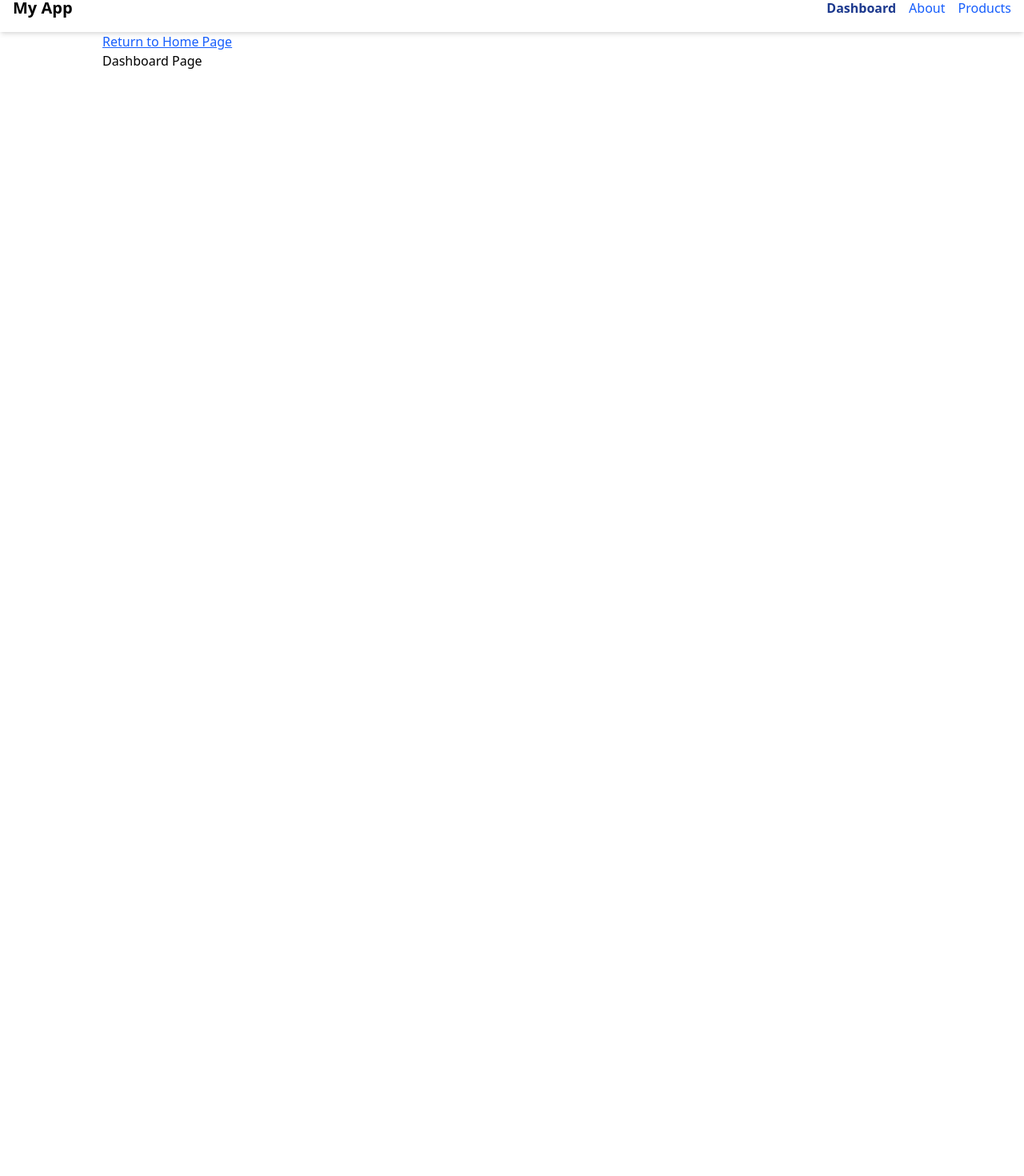
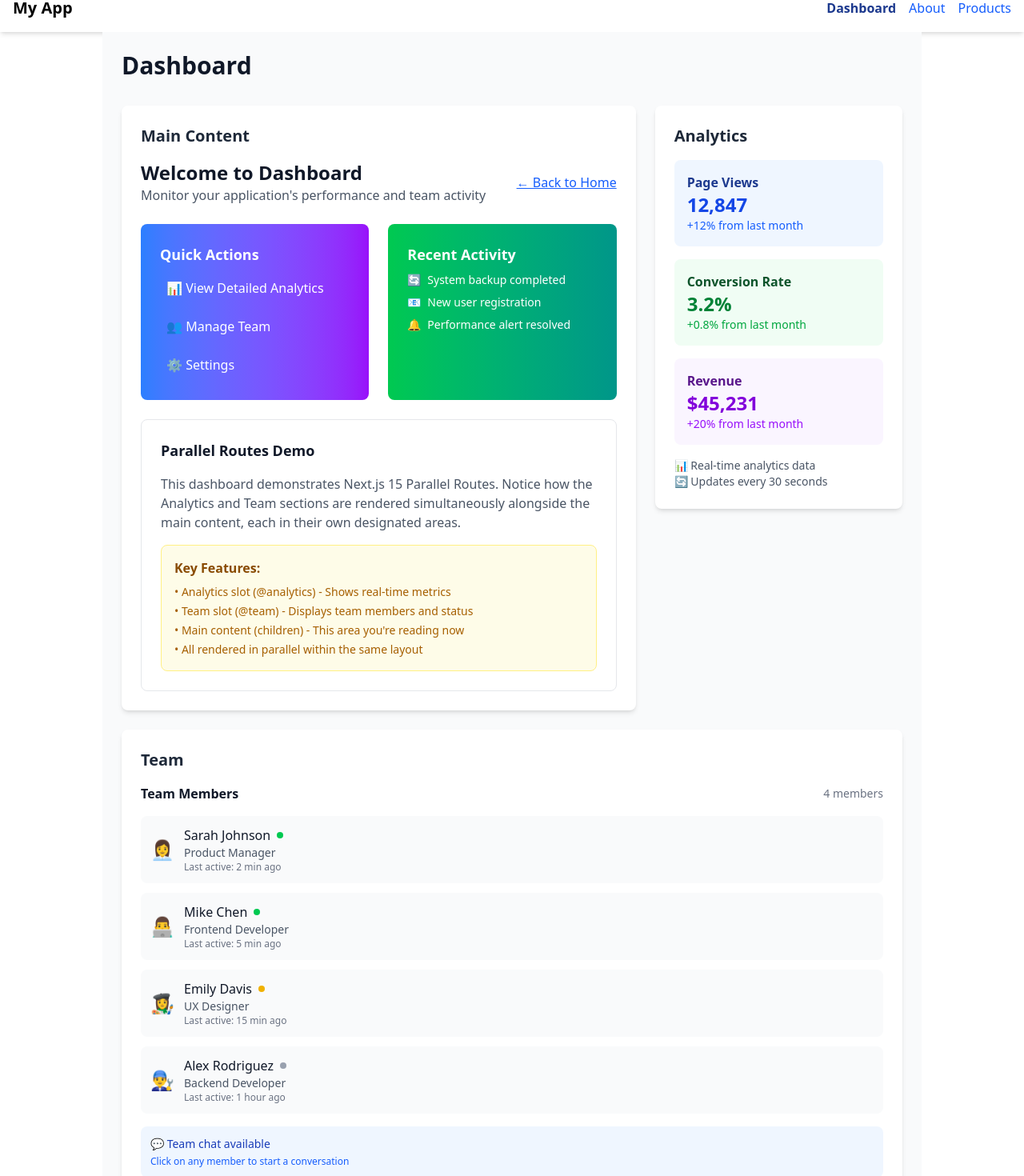
Before and after one commit to naglaa77/Learn-next-js-15, a Next.js app: page /dashboard in a window 1280 px wide. Shown: the part 20-1490 px from the top of the page at 80% size. Before the commit the page ends 860 px from the top, so only its background shows below. Built offline with nearby package versions, Linux system fonts and the light colour scheme.

Commit message:
feat(episode18): Add Episode 18 - Parallel Routes in Next.js 15
- Implement dashboard with @analytics and @team parallel slots
- Add comprehensive documentation and testing guide
- Update README with Episode 18 tutorial content
- Demonstrate real-world parallel routes implementation

```diff
--- /dev/null
+++ b/app/dashboard/@analytics/page.tsx
@@ -0,0 +1,28 @@
+export default function AnalyticsPage() {
+  return (
+    <div className="space-y-4">
+      <div className="bg-blue-50 p-4 rounded-lg">
+        <h3 className="font-semibold text-blue-900">Page Views</h3>
+        <p className="text-2xl font-bold text-blue-700">12,847</p>
+        <p className="text-sm text-blue-600">+12% from last month</p>
+      </div>
+
+      <div className="bg-green-50 p-4 rounded-lg">
+        <h3 className="font-semibold text-green-900">Conversion Rate</h3>
+        <p className="text-2xl font-bold text-green-700">3.2%</p>
+        <p className="text-sm text-green-600">+0.8% from last month</p>
+      </div>
+
+      <div className="bg-purple-50 p-4 rounded-lg">
+        <h3 className="font-semibold text-purple-900">Revenue</h3>
+        <p className="text-2xl font-bold text-purple-700">$45,231</p>
+        <p className="text-sm text-purple-600">+20% from last month</p>
+      </div>
+
+      <div className="text-sm text-gray-600 mt-4">
+        <p>📊 Real-time analytics data</p>
+        <p>🔄 Updates every 30 seconds</p>
+      </div>
+    </div>
+  );
+}
--- /dev/null
+++ b/app/dashboard/@team/page.tsx
@@ -0,0 +1,73 @@
+const teamMembers = [
+  {
+    id: 1,
+    name: "Sarah Johnson",
+    role: "Product Manager",
+    avatar: "👩‍💼",
+    status: "online",
+    lastActive: "2 min ago"
+  },
+  {
+    id: 2,
+    name: "Mike Chen",
+    role: "Frontend Developer",
+    avatar: "👨‍💻",
+    status: "online",
+    lastActive: "5 min ago"
+  },
+  {
+    id: 3,
+    name: "Emily Davis",
+    role: "UX Designer",
+    avatar: "👩‍🎨",
+    status: "away",
+    lastActive: "15 min ago"
+  },
+  {
+    id: 4,
+    name: "Alex Rodriguez",
+    role: "Backend Developer",
+    avatar: "👨‍🔧",
+    status: "offline",
+    lastActive: "1 hour ago"
+  }
+];
+
+export default function TeamPage() {
+  return (
+    <div className="space-y-4">
+      <div className="flex items-center justify-between">
+        <h3 className="font-semibold text-gray-900">Team Members</h3>
+        <span className="text-sm text-gray-500">{teamMembers.length} members</span>
+      </div>
+
+      <div className="space-y-3">
+        {teamMembers.map((member) => (
+          <div key={member.id} className="flex items-center space-x-3 p-3 bg-gray-50 rounded-lg">
+            <div className="text-2xl">{member.avatar}</div>
+            <div className="flex-1">
+              <div className="flex items-center space-x-2">
+                <h4 className="font-medium text-gray-900">{member.name}</h4>
+                <span className={`inline-block w-2 h-2 rounded-full ${
+                  member.status === 'online' ? 'bg-green-500' :
+                  member.status === 'away' ? 'bg-yellow-500' : 'bg-gray-400'
+                }`}></span>
+              </div>
+              <p className="text-sm text-gray-600">{member.role}</p>
+              <p className="text-xs text-gray-500">Last active: {member.lastActive}</p>
+            </div>
+          </div>
+        ))}
+      </div>
+
+      <div className="mt-4 p-3 bg-blue-50 rounded-lg">
+        <p className="text-sm text-blue-800">
+          💬 Team chat available
+        </p>
+        <p className="text-xs text-blue-600 mt-1">
+          Click on any member to start a conversation
+        </p>
+      </div>
+    </div>
+  );
+}
--- /dev/null
+++ b/app/dashboard/layout.tsx
@@ -0,0 +1,43 @@
+export default function DashboardLayout({
+  children,
+  analytics,
+  team,
+}: {
+  children: React.ReactNode;
+  analytics: React.ReactNode;
+  team: React.ReactNode;
+}) {
+  return (
+    <div className="min-h-screen bg-gray-50">
+      <div className="container mx-auto p-6">
+        <h1 className="text-3xl font-bold text-gray-900 mb-8">Dashboard</h1>
+
+        <div className="grid grid-cols-1 lg:grid-cols-3 gap-6">
+          {/* Main content area */}
+          <div className="lg:col-span-2">
+            <div className="bg-white rounded-lg shadow-md p-6">
+              <h2 className="text-xl font-semibold text-gray-800 mb-4">Main Content</h2>
+              {children}
+            </div>
+          </div>
+
+          {/* Analytics slot */}
+          <div className="lg:col-span-1">
+            <div className="bg-white rounded-lg shadow-md p-6">
+              <h2 className="text-xl font-semibold text-gray-800 mb-4">Analytics</h2>
+              {analytics}
+            </div>
+          </div>
+        </div>
+
+        {/* Team slot - full width below */}
+        <div className="mt-6">
+          <div className="bg-white rounded-lg shadow-md p-6">
+            <h2 className="text-xl font-semibold text-gray-800 mb-4">Team</h2>
+            {team}
+          </div>
+        </div>
+      </div>
+    </div>
+  );
+}
--- a/app/dashboard/page.tsx
+++ b/app/dashboard/page.tsx
@@ -2,11 +2,75 @@ import Link from "next/link";
 
 export default function DashboardPage() {
   return (
-    <div>
-      <Link href="/" className="text-blue-600 underline">
-        Return to Home Page
-      </Link>
-      <p>Dashboard Page</p>
+    <div className="space-y-6">
+      <div className="flex items-center justify-between">
+        <div>
+          <h2 className="text-2xl font-bold text-gray-900">
+            Welcome to Dashboard
+          </h2>
+          <p className="text-gray-600">
+            Monitor your application's performance and team activity
+          </p>
+        </div>
+        <Link href="/" className="text-blue-600 hover:text-blue-800 underline">
+          ← Back to Home
+        </Link>
+      </div>
+
+      <div className="grid grid-cols-1 md:grid-cols-2 gap-6">
+        <div className="bg-gradient-to-r from-blue-500 to-purple-600 text-white p-6 rounded-lg">
+          <h3 className="text-lg font-semibold mb-2">Quick Actions</h3>
+          <div className="space-y-2">
+            <button className="block w-full text-left p-2 hover:bg-white/10 rounded">
+              📊 View Detailed Analytics
+            </button>
+            <button className="block w-full text-left p-2 hover:bg-white/10 rounded">
+              👥 Manage Team
+            </button>
+            <button className="block w-full text-left p-2 hover:bg-white/10 rounded">
+              ⚙️ Settings
+            </button>
+          </div>
+        </div>
+
+        <div className="bg-gradient-to-r from-green-500 to-teal-600 text-white p-6 rounded-lg">
+          <h3 className="text-lg font-semibold mb-2">Recent Activity</h3>
+          <div className="space-y-2 text-sm">
+            <div className="flex items-center space-x-2">
+              <span>🔄</span>
+              <span>System backup completed</span>
+            </div>
+            <div className="flex items-center space-x-2">
+              <span>📧</span>
+              <span>New user registration</span>
+            </div>
+            <div className="flex items-center space-x-2">
+              <span>🔔</span>
+              <span>Performance alert resolved</span>
+            </div>
+          </div>
+        </div>
+      </div>
+
+      <div className="bg-white border border-gray-200 p-6 rounded-lg">
+        <h3 className="text-lg font-semibold text-gray-900 mb-4">
+          Parallel Routes Demo
+        </h3>
+        <p className="text-gray-600 mb-4">
+          This dashboard demonstrates Next.js 15 Parallel Routes. Notice how the
+          Analytics and Team sections are rendered simultaneously alongside the
+          main content, each in their own designated areas.
+        </p>
+        <div className="bg-yellow-50 border border-yellow-200 p-4 rounded-lg">
+          <h4 className="font-semibold text-yellow-800 mb-2">Key Features:</h4>
+          <ul className="text-sm text-yellow-700 space-y-1">
+            <li>• Analytics slot (@analytics) - Shows real-time metrics</li>
+            <li>• Team slot (@team) - Displays team members and status</li>
+            <li>• Main content (children) - This area you're reading now</li>
+            <li>• All rendered in parallel within the same layout</li>
+          </ul>
+        </div>
+      </div>
     </div>
   );
 }
```
Also changed, not shown: 3 other files (tests, documents, lock files or other folders).
